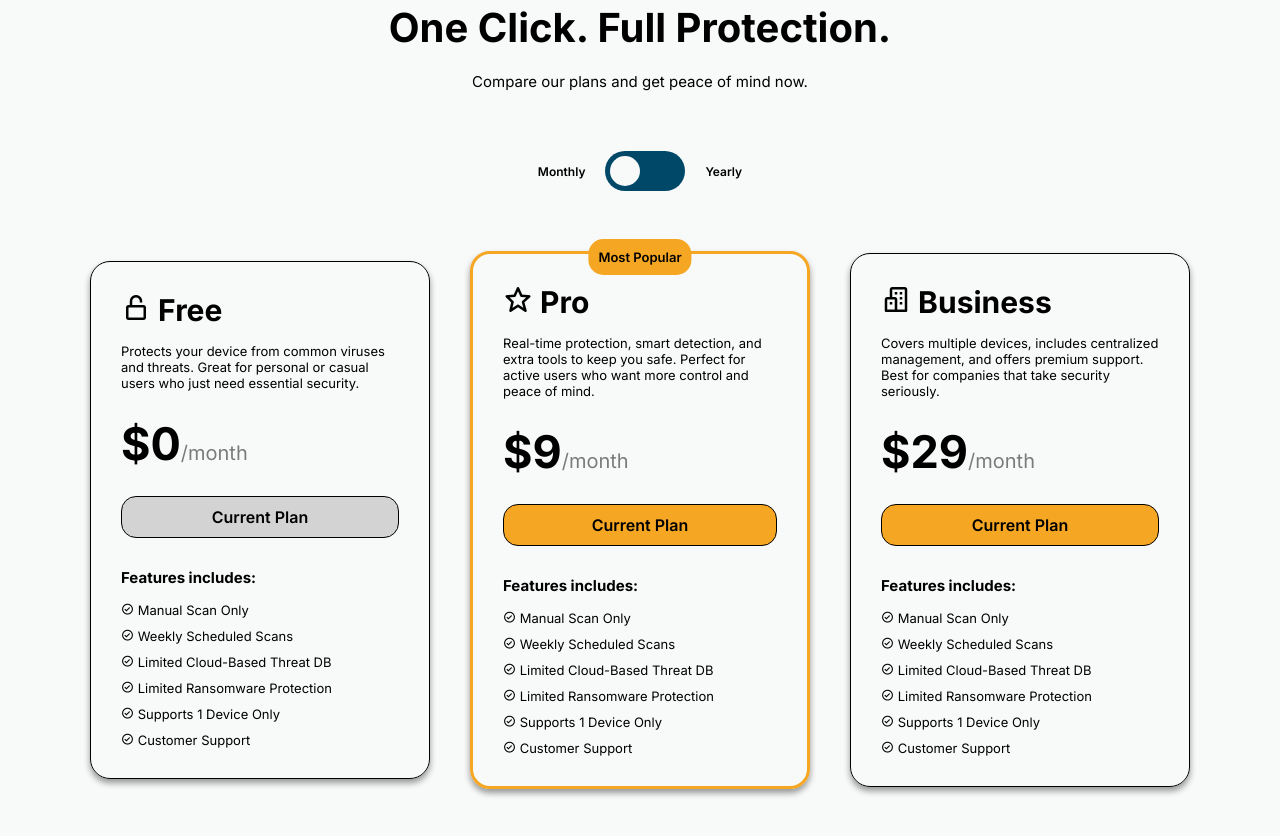
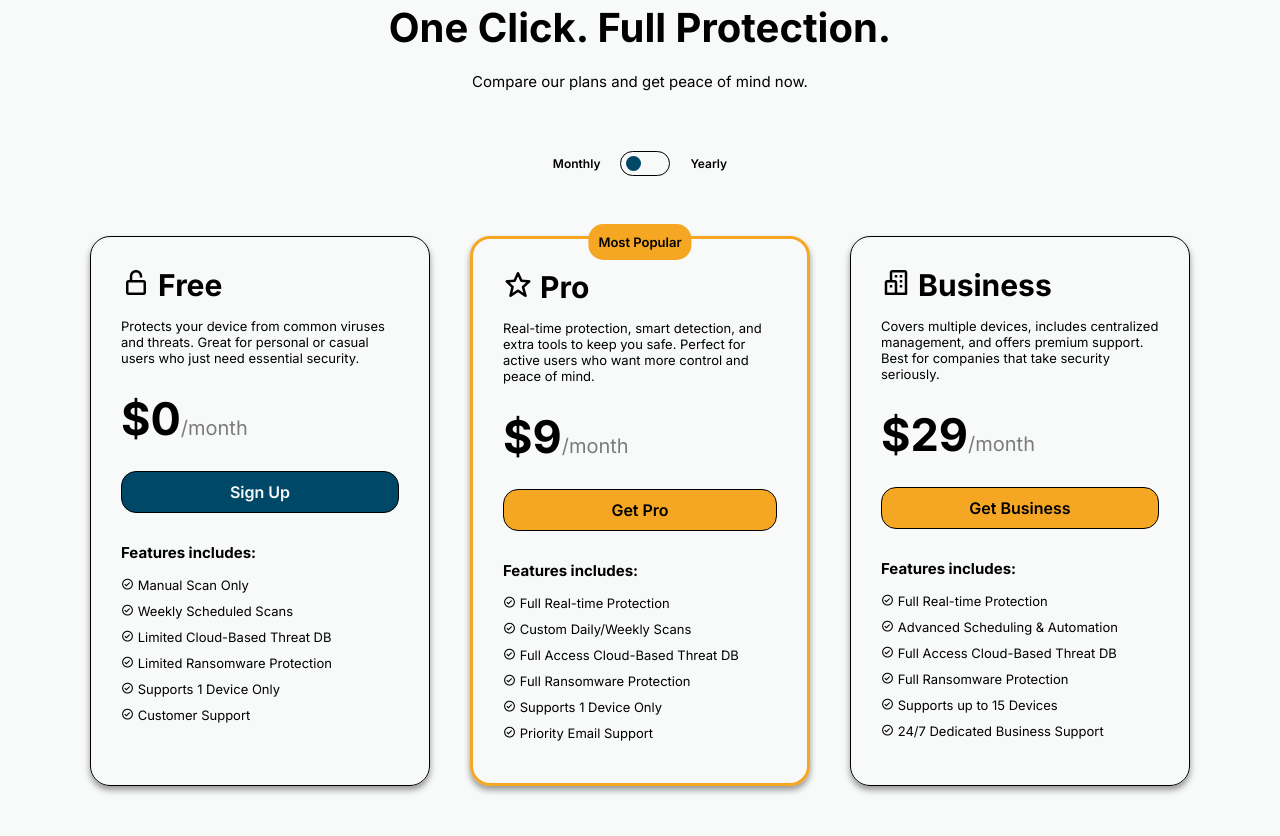
Before and after one commit to senarais/rhinowall, a plain HTML site: page index.html in a window 1280 px wide. Shown: the part 1157-1993 px from the top of the page. Drawn offline with nearby package versions, Linux system fonts and the light colour scheme.

Commit message:
feat(main): added toggle price month/year and fix toggle button

```diff
--- a/css/index.css
+++ b/css/index.css
@@ -239,9 +239,10 @@ body {
 }
 
 .button {
-    width: 80px;
-    height: 40px;
-    background-color: var(--main-color);
+    width: 50px;
+    height: 25px;
+    background-color: var(--secondary-color);
+    border: 1px solid black;
     border-radius: 50px;
     display: flex;
     align-items: center;
@@ -257,9 +258,9 @@ body {
 }
 
 .button-circle {
-    width: 30px;
-    background-color: var(--secondary-color);
-    height: 30px;
+    width: 15px;
+    background-color: var(--main-color);
+    height: 15px;
     border-radius: 100%;
     margin: 5px;
     transition: transform 0.3s ease;
@@ -267,7 +268,9 @@ body {
 }
 
 .button-circle.toggle {
-    transform: translateX(40px);
+    transform: translateX(25px);
+    border: 1px solid black;
+    background-color: var(--secondary-color);
 }
 
 .price-container {
@@ -281,7 +284,7 @@ body {
 
 .price-card {
     width: 340px;
-    height: max-content;
+    height: 550px;
     padding: 30px;
     box-shadow: 0 4px 6px rgba(0, 0, 0, 0.4);
     border-radius: 20px;
@@ -356,8 +359,9 @@ body {
 }
 
 .tier-free .price-card-button {
-    background-color: var(--button-color);
-    cursor: default;
+    background-color: var(--main-color);
+    color: var(--secondary-color);
+    cursor: pointer;
 }
 
 .tier-pro {
--- a/index.html
+++ b/index.html
@@ -95,8 +95,8 @@
                     <p>Protects your device from common viruses and threats. Great for personal or casual users who just need essential security.</p>
                 </div>
 
-                <h4>$0<span>/month</span></h4>
-                <a id="free-tier"><div class="price-card-button">Current Plan</div></a>
+                <h4 id="price-free">$0<span>/month</span></h4>
+                <a id="free-tier"><div class="price-card-button">Sign Up</div></a>
 
                 <div class="price-card-features">
                     <h6>Features includes:</h6>
@@ -118,18 +118,18 @@
                     <p>Real-time protection, smart detection, and extra tools to keep you safe. Perfect for active users who want more control and peace of mind.</p>
                 </div>
 
-                <h4>$9<span>/month</span></h4>
-                <a href="#" id="free-tier"><div class="price-card-button">Current Plan</div></a>
+                <h4 id="price-pro">$9<span>/month</span></h4>
+                <a href="#" id="free-tier"><div class="price-card-button">Get Pro</div></a>
 
                 <div class="price-card-features">
                     <h6>Features includes:</h6>
                     <div class="price-card-features-list">
-                        <p><i class='bx  bx-check-circle'  ></i> Manual Scan Only</p>
-                        <p><i class='bx  bx-check-circle'  ></i> Weekly Scheduled Scans</p>
-                        <p><i class='bx  bx-check-circle'  ></i> Limited Cloud-Based Threat DB</p>
-                        <p><i class='bx  bx-check-circle'  ></i> Limited Ransomware Protection</p>
+                        <p><i class='bx  bx-check-circle'  ></i> Full Real-time Protection</p>
+                        <p><i class='bx  bx-check-circle'  ></i> Custom Daily/Weekly Scans</p>
+                        <p><i class='bx  bx-check-circle'  ></i> Full Access Cloud-Based Threat DB</p>
+                        <p><i class='bx  bx-check-circle'  ></i> Full Ransomware Protection</p>
                         <p><i class='bx  bx-check-circle'  ></i> Supports 1 Device Only</p>
-                        <p><i class='bx  bx-check-circle'  ></i> Customer Support</p>
+                        <p><i class='bx  bx-check-circle'  ></i> Priority Email Support</p>
                     </div>
                 </div>
             </div>
@@ -140,18 +140,18 @@
                     <p>Covers multiple devices, includes centralized management, and offers premium support. Best for companies that take security seriously.</p>
                 </div>
 
-                <h4>$29<span>/month</span></h4>
-                <a href="#" id="free-tier"><div class="price-card-button">Current Plan</div></a>
+                <h4 id="price-business">$29<span>/month</span></h4>
+                <a href="#" id="free-tier"><div class="price-card-button">Get Business</div></a>
 
                 <div class="price-card-features">
                     <h6>Features includes:</h6>
                     <div class="price-card-features-list">
-                        <p><i class='bx  bx-check-circle'  ></i> Manual Scan Only</p>
-                        <p><i class='bx  bx-check-circle'  ></i> Weekly Scheduled Scans</p>
-                        <p><i class='bx  bx-check-circle'  ></i> Limited Cloud-Based Threat DB</p>
-                        <p><i class='bx  bx-check-circle'  ></i> Limited Ransomware Protection</p>
-                        <p><i class='bx  bx-check-circle'  ></i> Supports 1 Device Only</p>
-                        <p><i class='bx  bx-check-circle'  ></i> Customer Support</p>
+                        <p><i class='bx  bx-check-circle'  ></i> Full Real-time Protection</p>
+                        <p><i class='bx  bx-check-circle'  ></i> Advanced Scheduling & Automation</p>
+                        <p><i class='bx  bx-check-circle'  ></i> Full Access Cloud-Based Threat DB</p>
+                        <p><i class='bx  bx-check-circle'  ></i> Full Ransomware Protection</p>
+                        <p><i class='bx  bx-check-circle'  ></i> Supports up to 15 Devices</p>
+                        <p><i class='bx  bx-check-circle'  ></i> 24/7 Dedicated Business Support</p>
                     </div>
                 </div>
             </div>
--- a/js/index.js
+++ b/js/index.js
@@ -16,13 +16,13 @@ window.addEventListener("scroll", function () {
   }
 });
 
-
+// Company slider effect
 function infiniteCarousel () {
   var swiper = new Swiper('.swiper', {
     loop: true,
     speed: 8000,
     autoplay: {
-      delay: 0,         // no delay between slides
+      delay: 0,
       disableOnInteraction: false
     },
     grabCursor: false,
@@ -33,6 +33,8 @@ function infiniteCarousel () {
   });
 } infiniteCarousel();
 
+
+var toggleYear = 0;
 function togglePrice() {
   const button = document.querySelector('.button');
   const circle = document.querySelector('.button-circle');
@@ -40,5 +42,21 @@ function togglePrice() {
   button.addEventListener('click', () => {
     circle.classList.toggle('toggle');
     button.classList.toggle('toggleBG');
+
+
+
+    if (toggleYear == 0) {
+      document.getElementById('price-free').innerHTML = "$0<span>/year</span>";
+      document.getElementById('price-pro').innerHTML = "$99<span>/year</span>";
+      document.getElementById('price-business').innerHTML = "$299<span>/year</span>";
+      toggleYear = 1;
+    } else if (toggleYear == 1) {
+      document.getElementById('price-free').innerHTML = "$0<span>/month</span>";
+      document.getElementById('price-pro').innerHTML = "$9<span>/month</span>";
+      document.getElementById('price-business').innerHTML = "$29<span>/month</span>";
+      toggleYear = 0;
+    }
+
+
   });
 } togglePrice();
```
